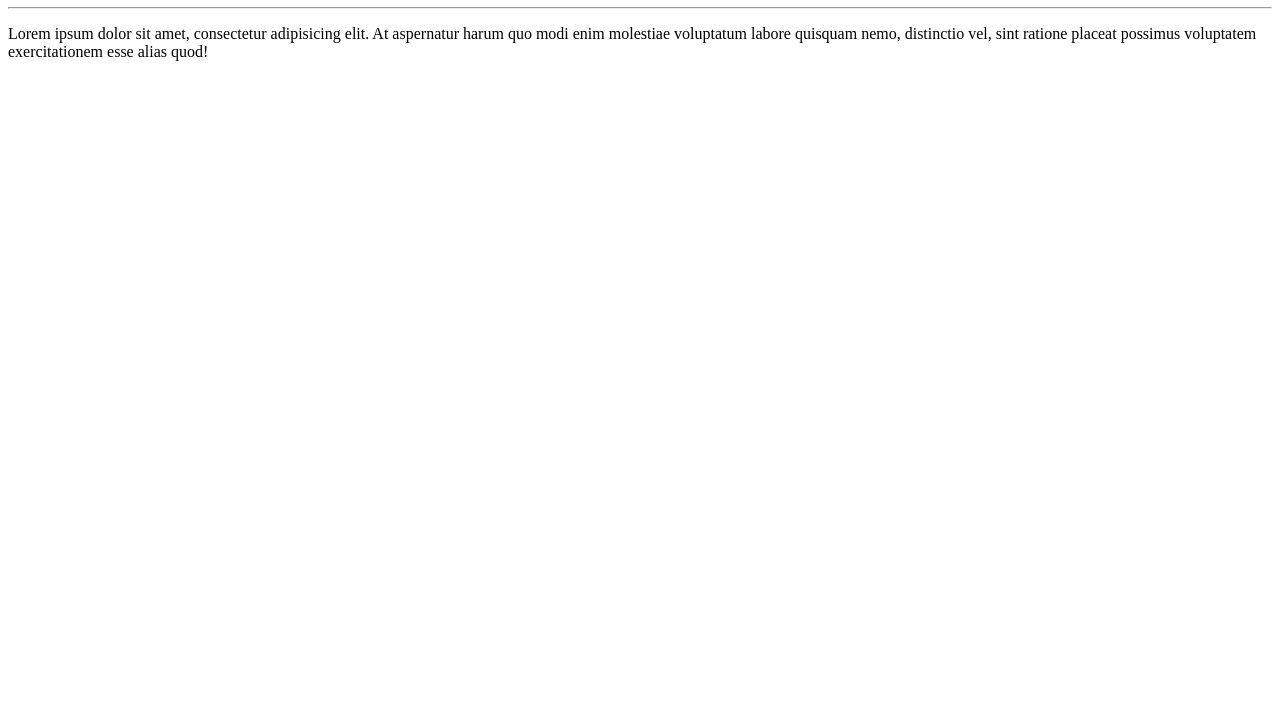
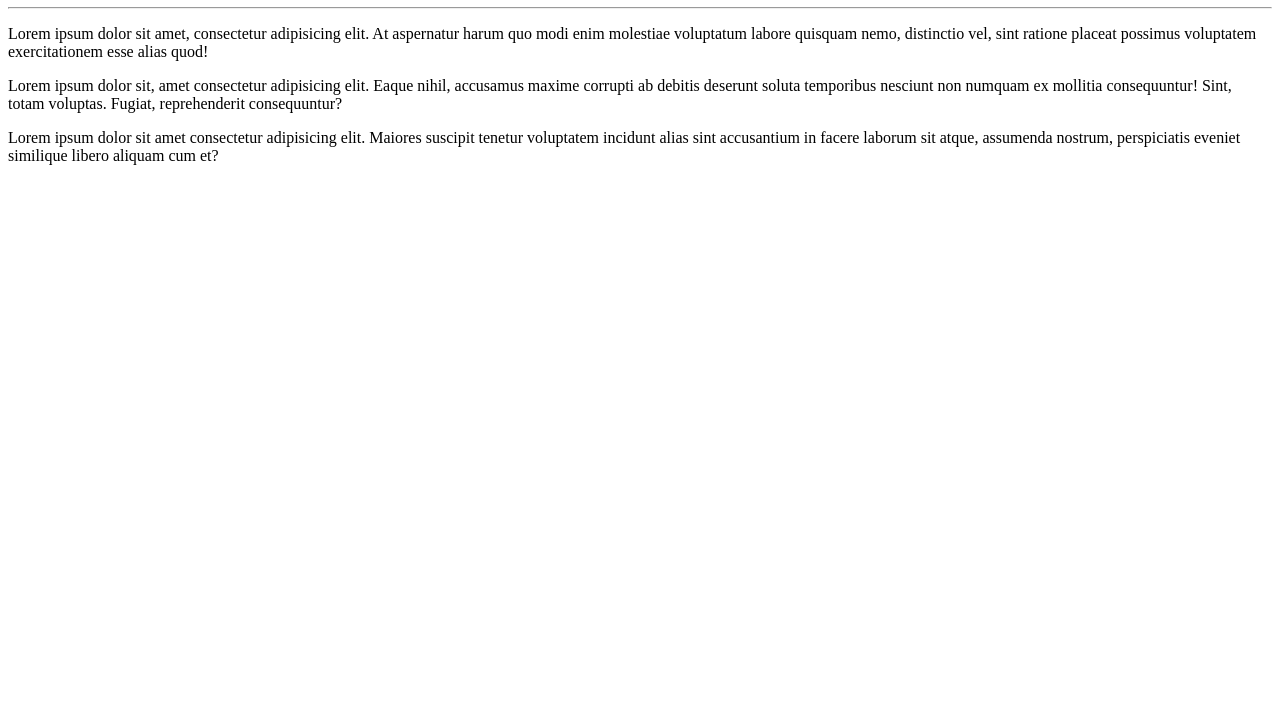
Before and after one commit to ViniciusBorgesTodeschini/Ola-Mundo, a plain HTML site: page site-exemplo/index.html in a window 1280 px wide. Shown: the part 73-800 px from the top of the page. Drawn offline with Linux system fonts and the light colour scheme.

Commit message:
Adicionei um novo paragrafo no site
Adicionei um novo paragráfo no site.

```diff
--- a/site-exemplo/index.html
+++ b/site-exemplo/index.html
@@ -9,5 +9,7 @@
    <h1>Olá, Mundo!</h1>
    <hr>
    <p>Lorem ipsum dolor sit amet, consectetur adipisicing elit. At aspernatur harum quo modi enim molestiae voluptatum labore quisquam nemo, distinctio vel, sint ratione placeat possimus voluptatem exercitationem esse alias quod!</p>
+   <p>Lorem ipsum dolor sit, amet consectetur adipisicing elit. Eaque nihil, accusamus maxime corrupti ab debitis deserunt soluta temporibus nesciunt non numquam ex mollitia consequuntur! Sint, totam voluptas. Fugiat, reprehenderit consequuntur?</p>
+   <p>Lorem ipsum dolor sit amet consectetur adipisicing elit. Maiores suscipit tenetur voluptatem incidunt alias sint accusantium in facere laborum sit atque, assumenda nostrum, perspiciatis eveniet similique libero aliquam cum et?</p>
 </body>
 </html>
```
